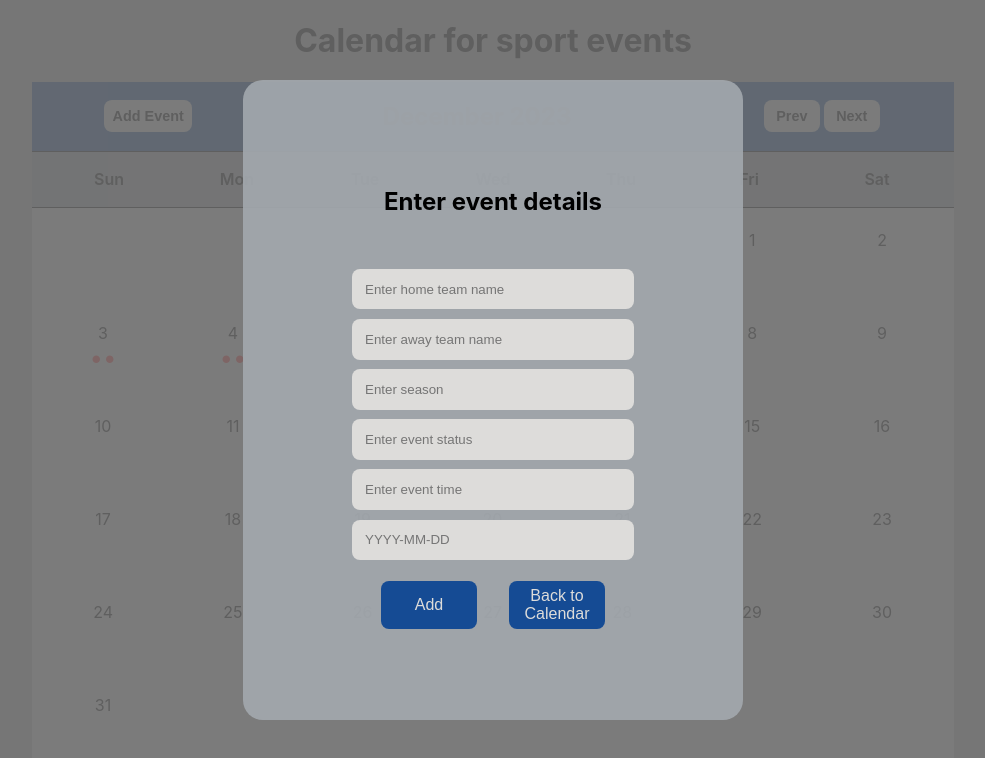
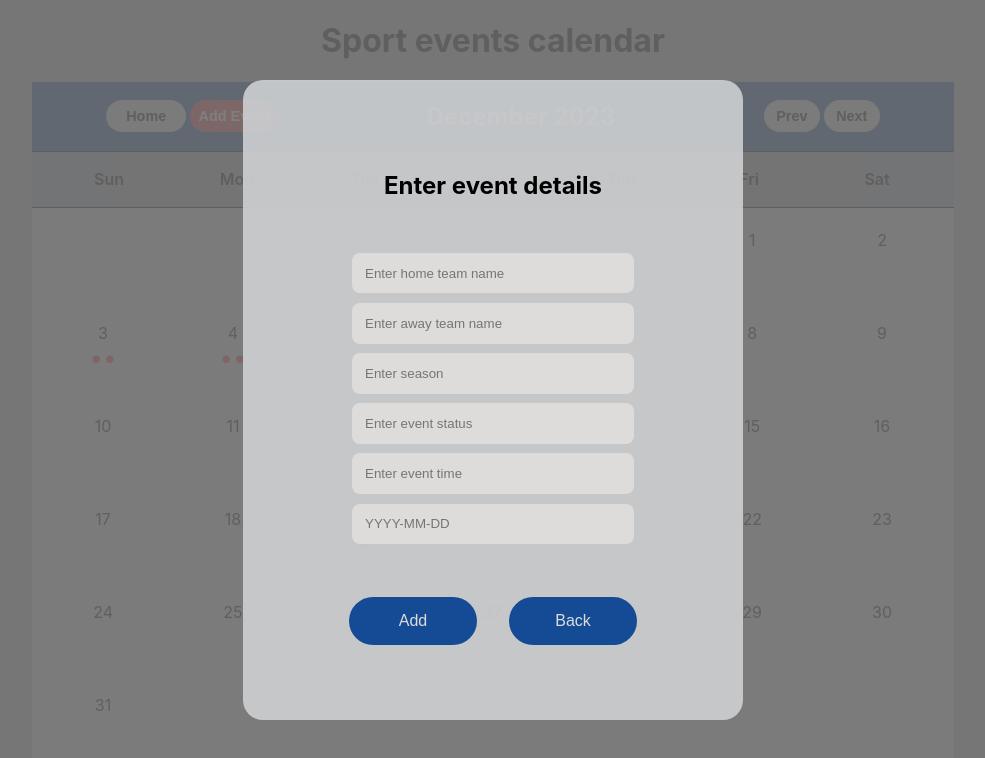
Before and after one commit to gretava/sport-event-calendar, a React app: page / in a window 1280 px wide. Both pictures are taken after a click on the button "Add Event". Shown: the top 758 px of the page, without its empty margins (147-1132 px from the left). Built offline with nearby package versions, Linux system fonts and the light colour scheme; the HTML template or start-up script is replaced by a standard one.

Commit message:
Add btn to navigate to current month

```diff
--- a/src/AddEvent/AddEvent.js
+++ b/src/AddEvent/AddEvent.js
@@ -120,7 +120,7 @@ export default function AddEvent({ onAddEvent, setAddEventOpen }) {
               onClick={() => setAddEventOpen(false)}
               className={styles.addCloseBtn}
             >
-              Back to Calendar
+              Back
             </button>
           </div>
         </div>
--- a/src/AddEvent/addEvent.module.scss
+++ b/src/AddEvent/addEvent.module.scss
@@ -19,7 +19,7 @@
   height: 80%;
   width: 100%;
   max-width: 500px;
-  background-color: rgba(163, 169, 175, 0.9);
+  background-color: rgba(206, 208, 210, 0.9);
   border-radius: 20px;
 }
 
@@ -50,16 +50,16 @@ input {
 .modalBtns {
   display: flex;
   justify-content: space-around;
-  width: 16rem;
-  padding-top: 1rem;
+  width: 20rem;
+  padding-top: 3rem;
 }
 
 .addCloseBtn {
-  width: 6rem;
+  width: 8rem;
   height: 3rem;
   padding: 0.4rem 0;
   font-size: 1rem;
-  border-radius: 0.5rem;
+  border-radius: 45px;
   border: none;
   background-color: #154b94;
   color: rgb(221, 220, 218);
--- a/src/App.js
+++ b/src/App.js
@@ -5,7 +5,7 @@ export default function App() {
   return (
     <div className="App">
       <header className="App-header">
-        <h1>Calendar for sport events</h1>
+        <h1>Sport events calendar</h1>
         <Calendar />
       </header>
     </div>
--- a/src/Calendar/Calendar.js
+++ b/src/Calendar/Calendar.js
@@ -65,15 +65,24 @@ export default function Calendar() {
     setAddEventOpen(true);
   };
 
+  const handleCurrentMonth = () => {
+    setMonthNavigation(new Date());
+  };
+
   return (
     <main className={styles.calendarMain}>
       <section className={styles.monthMainHeader}>
+        <div className={styles.calendarEventBtns}>
+          <button onClick={handleCurrentMonth} className={styles.homeBtn}>
+            Home
+          </button>
           <button
             onClick={() => handleOpenAddEvent()}
             className={styles.addEventBtn}
           >
             Add Event
           </button>
+        </div>
         <h2 className={styles.calendarH2}>
           {format(monthNavigation, 'MMMM yyyy')}
         </h2>
--- a/src/Calendar/calendar.module.scss
+++ b/src/Calendar/calendar.module.scss
@@ -22,7 +22,31 @@
 
 .calendarH2 {
   width: 12rem;
+  color: #e0e0e0;
   text-align: center;
+}
+
+.calendarEventBtns {
+  display: flex;
+  justify-content: space-around;
+  width: 11rem;
+}
+
+.homeBtn {
+  width: 5rem;
+  height: 2rem;
+  font-size: 0.9rem;
+  border-radius: 45px;
+  border: none;
+  background-color: #e0e0e0;
+  font-weight: 560;
+  cursor: pointer;
+  position: relative;
+}
+
+.homeBtn:active {
+  background-color: #828b9b;
+  opacity: 0.8;
 }
 
 .monthNavBtn {
@@ -35,7 +59,7 @@
   width: 3.5rem;
   height: 2rem;
   font-size: 0.9rem;
-  border-radius: 0.5rem;
+  border-radius: 45px;
   border: none;
   background-color: #e0e0e0;
   font-weight: 560;
@@ -52,11 +76,27 @@
   width: 5.5rem;
   height: 2rem;
   font-size: 0.9rem;
-  border-radius: 0.5rem;
+  border-radius: 45px;
   font-weight: 560;
+  // border: 2px solid rgb(255, 140, 0);
   border: none;
-  background-color: #e0e0e0;
+  // background-color: gradient(red, yellow);
+  // background-color: rgb(252, 197, 128);
   cursor: pointer;
+
+  background-image: linear-gradient(
+    to right,
+    #eb3349 0%,
+    #f45c43 51%,
+    #eb3349 100%
+  );
+
+  text-align: center;
+  transition: 0.5s;
+  background-size: 200% auto;
+  color: white;
+  // box-shadow: 0 0 5px #eee;
+  display: block;
 }
 
 .addEventBtn:active {
--- a/src/DetailPage/eventModal.module.scss
+++ b/src/DetailPage/eventModal.module.scss
@@ -15,7 +15,7 @@
   height: 80%;
   width: 100%;
   max-width: 500px;
-  background-color: rgba(163, 169, 175, 0.9);
+  background-color: rgba(206, 208, 210, 0.9);
   border-radius: 20px;
 }
 
@@ -41,16 +41,17 @@ p {
 }
 
 .closeBtn {
-  width: 5rem;
-  height: 2rem;
-  font-size: 0.9rem;
-  border-radius: 0.5rem;
+  width: 6rem;
+  height: 3rem;
+  padding: 0.4rem 0;
+  font-size: 1rem;
+  border-radius: 45px;
   border: none;
+  margin-left: 1.5rem;
+  margin-top: 1rem;
   background-color: #154b94;
   color: rgb(221, 220, 218);
   cursor: pointer;
-  margin-left: 1.5rem;
-  margin-top: 1rem;
 }
 
 .closeBtn:active {
```
Lines whose indentation alone changed are shown as unchanged.
